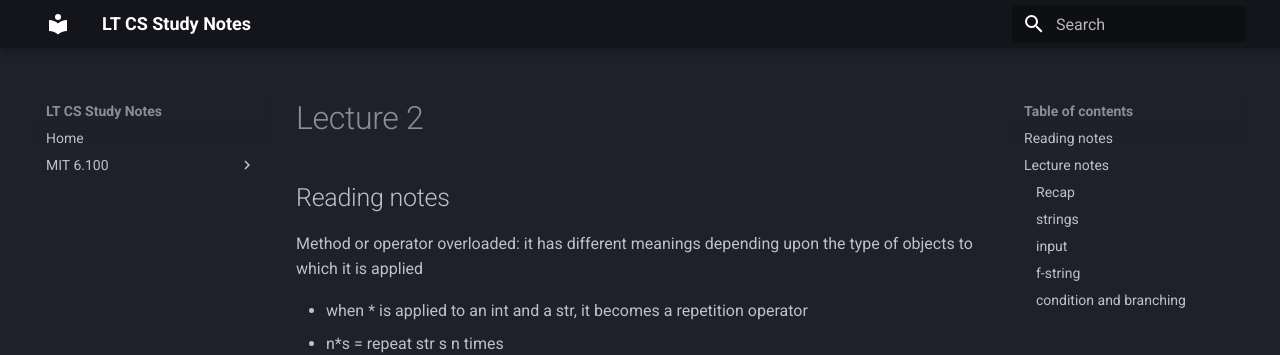
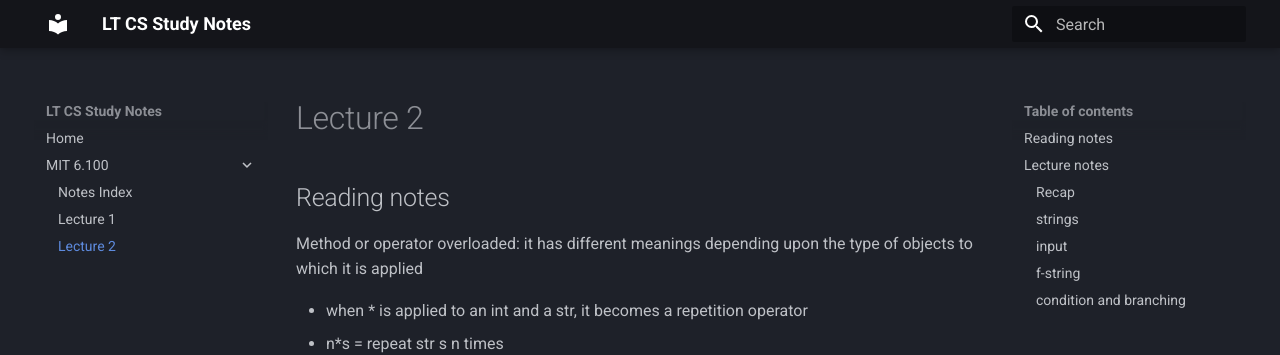
Before and after one commit to louiskwt/teach-myself-cs, an MkDocs documentation site: the page built from docs/6.100/lecture2.md, in a window 1280 px wide. Shown: the top 355 px of the page. Built offline with MkDocs 1.6.1 and Material for MkDocs 9.7.7, drawn with Linux system fonts in a browser that asks for light colours.

Commit message:
update navigation

```diff
--- a/docs/6.100/index.md
+++ b/docs/6.100/index.md
@@ -1,3 +1,5 @@
 # Notes Index
 
 1. [Lecture 1](lecture1.md)
+
+2. [Lecture 2](lecture2.md)
--- a/mkdocs.yml
+++ b/mkdocs.yml
@@ -14,3 +14,4 @@ nav:
   - "MIT 6.100":
       - "6.100/index.md"
       - "6.100/lecture1.md"
+      - "6.100/lecture2.md"
```
